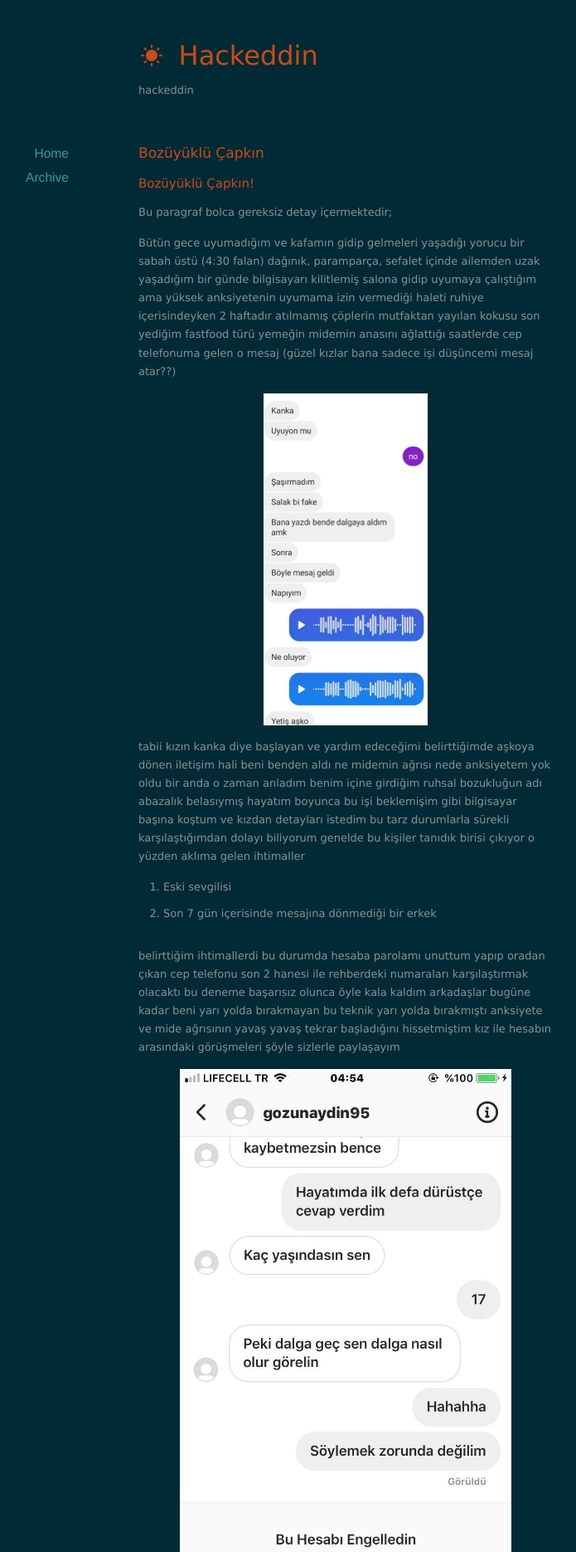
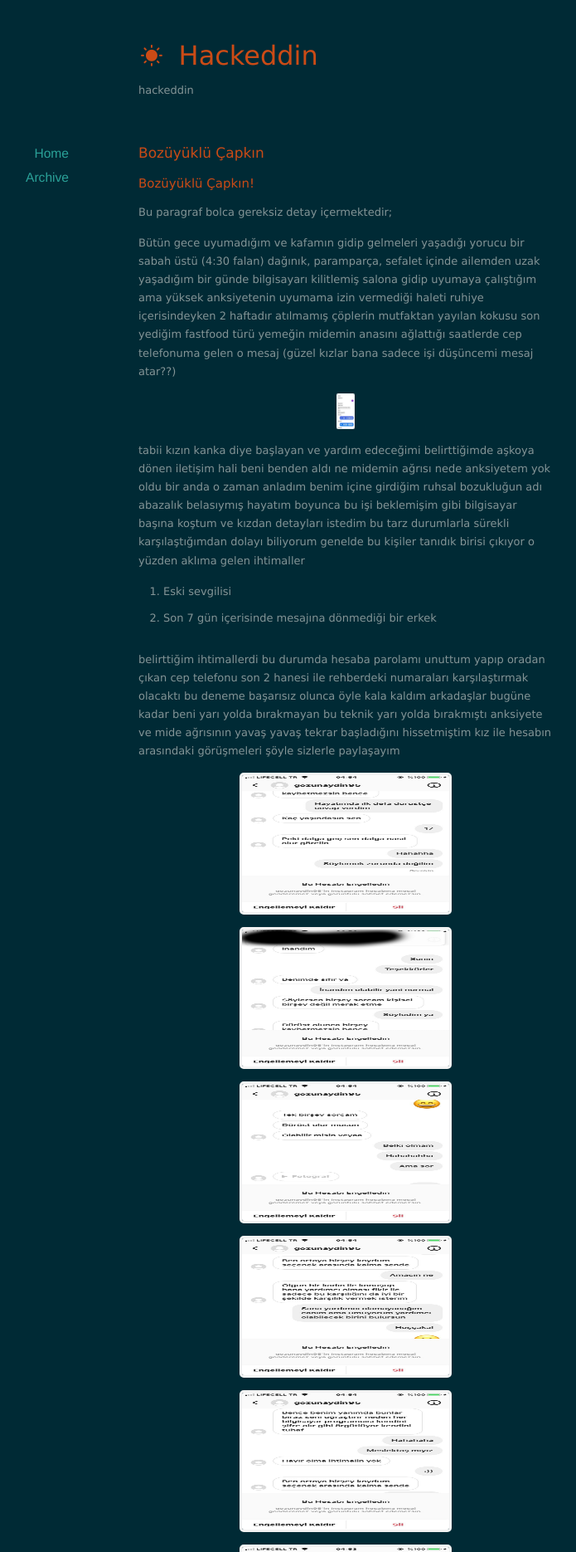
Before and after one commit to hackeddin/blog, a Jekyll site: the page built from _posts/2020-11-01-bozuyuklu-capkin.md, in a window 1280 px wide. Shown: the top 1870 px of the page at 83% size, without its empty margins (223-918 px from the left). Built offline with Jekyll 4.4.1, drawn with Linux system fonts in a browser that asks for light colours; nearby versions of some CDN libraries.

Commit message:
Update style.css

```diff
--- a/assets/css/style.css
+++ b/assets/css/style.css
@@ -286,3 +286,6 @@ img.center {
 .icon-anchor {
 	font-size: 65%;
 }
+.post-content img{
+max-width:250px !important; max-height:165px !important; height:auto; vertical-align:baseline; border:3px solid #f2f2f2; -webkit-border-radius: 5px; -moz-border-radius: 5px; border-radius: 5px;
+}
```
